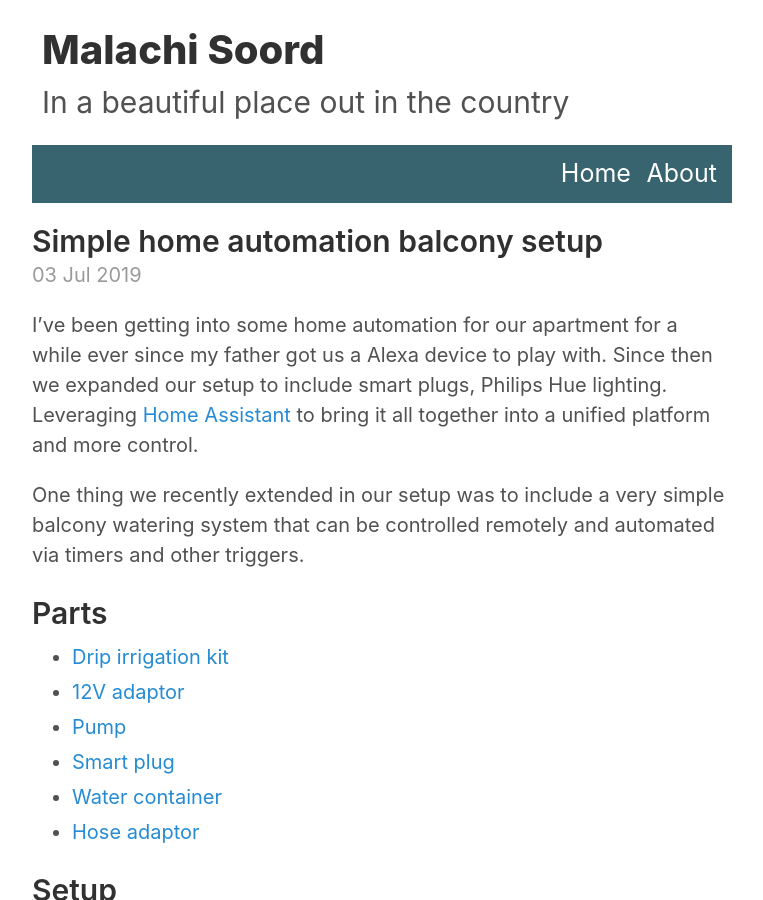
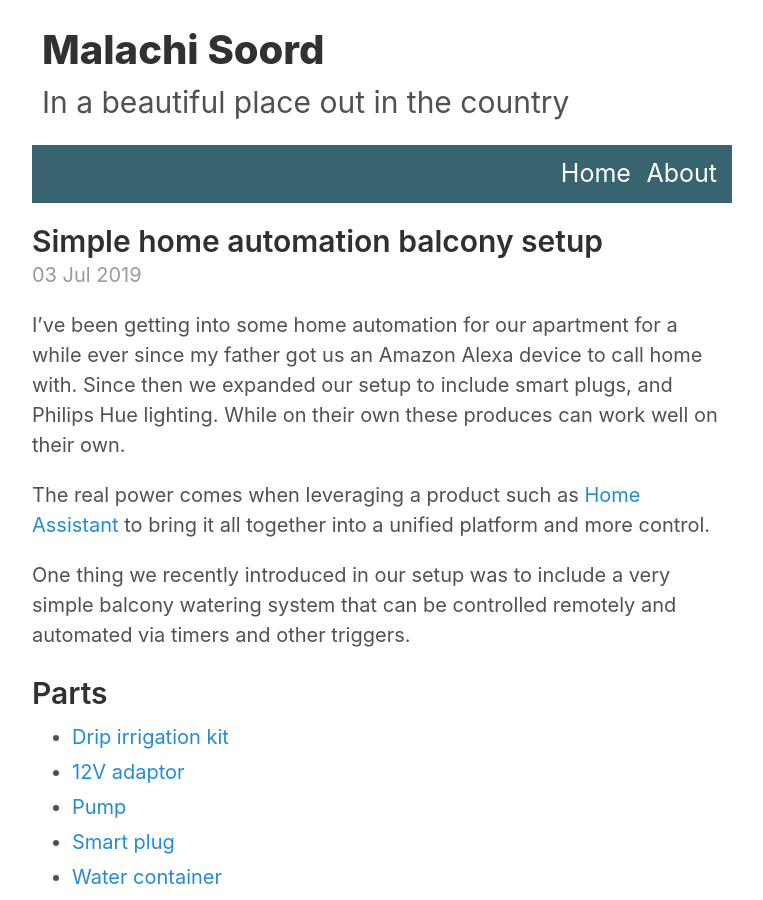
Before and after one commit to inverse/personal-site, a Jekyll site: the page built from _posts/2019-07-03-simple-home-automation-balcony-setup.md, in a window 1280 px wide and 900 px high. Shown: the whole window, without its empty margins (258-1021 px from the left). Built offline with Jekyll 4.4.1, drawn with Linux system fonts in a browser that asks for light colours; nearby versions of some CDN libraries; comment, search, counter and statistics services are not loaded.

Commit message:
Tidy up balcony

```diff
--- a/_posts/2019-07-03-simple-home-automation-balcony-setup.md
+++ b/_posts/2019-07-03-simple-home-automation-balcony-setup.md
@@ -7,9 +7,11 @@ tags:
 - balcony
 date: 2019-07-03 22:20 +0200
 ---
-I've been getting into some home automation for our apartment for a while ever since my father got us a Alexa device to play with. Since then we expanded our setup to include smart plugs, Philips Hue lighting. Leveraging [Home Assistant][0] to bring it all together into a unified platform and more control.
+I've been getting into some home automation for our apartment for a while ever since my father got us an Amazon Alexa device to call home with. Since then we expanded our setup to include smart plugs, and Philips Hue lighting. While on their own these produces can work well on their own.
 
-One thing we recently extended in our setup was to include a very simple balcony watering system that can be controlled remotely and automated via timers and other triggers.
+The real power comes when leveraging a product such as [Home Assistant][0] to bring it all together into a unified platform and more control.
+
+One thing we recently introduced in our setup was to include a very simple balcony watering system that can be controlled remotely and automated via timers and other triggers.
 
 # Parts
 
```
